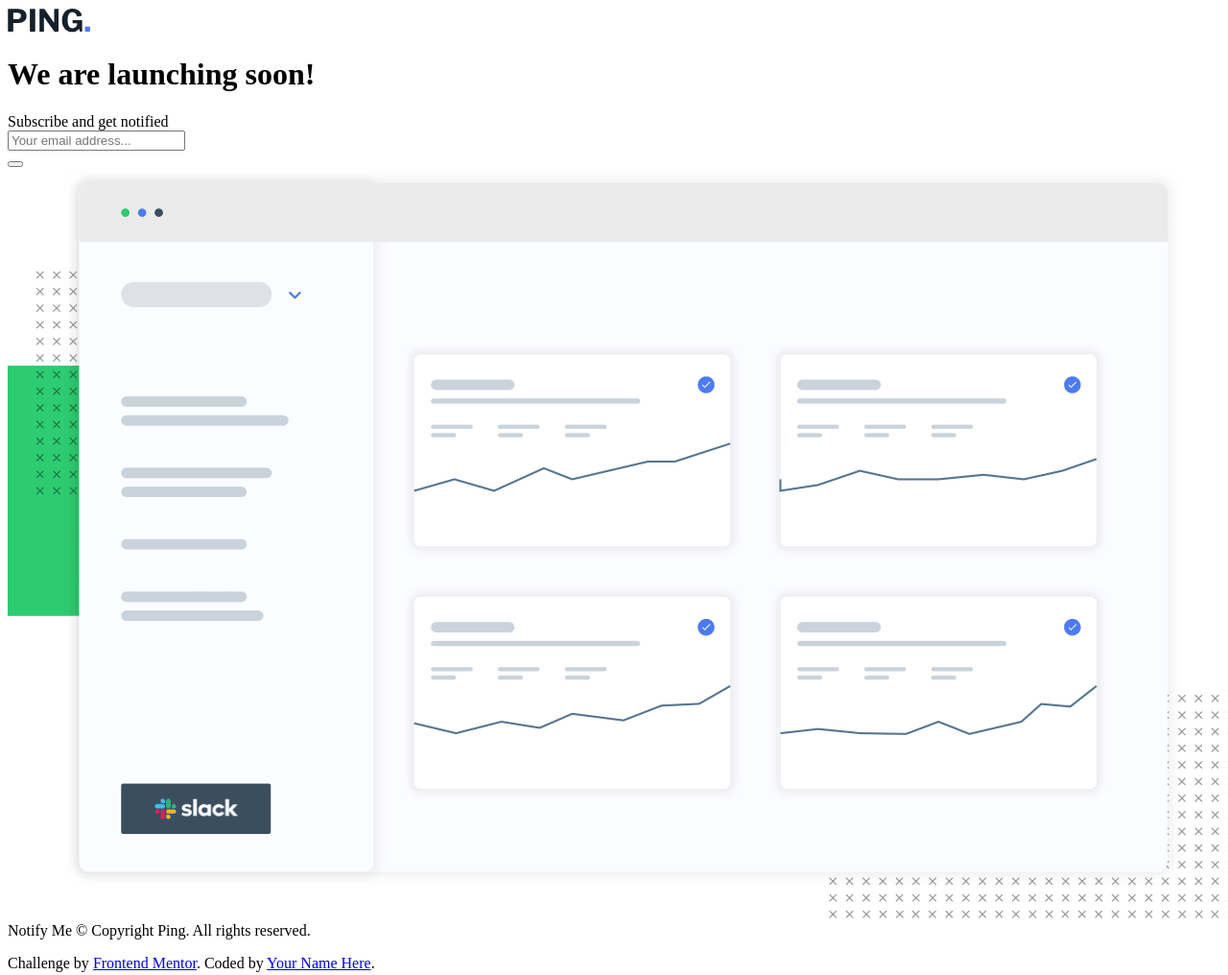
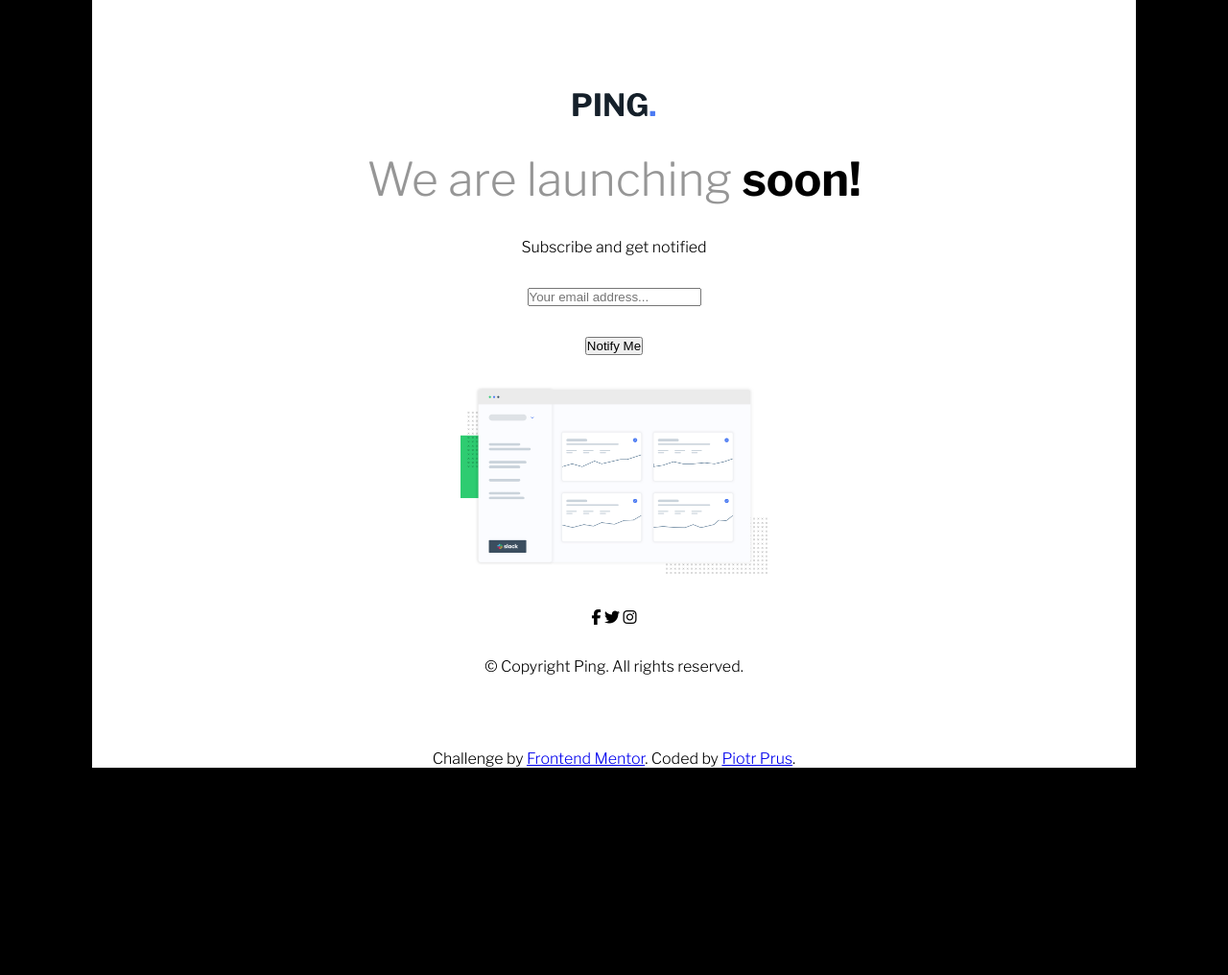
Before and after one commit to Piotrek1994/Ping-single-column-coming-soon-page, a plain HTML site: page index.html in a window 1280 px wide. Shown: the whole page at 96% size. After the commit the page ends 800 px from the top, so only its background shows below. Drawn offline with nearby package versions, Linux system fonts and the light colour scheme.

Commit message:
Styling h1

```diff
--- a/index.html
+++ b/index.html
@@ -5,34 +5,42 @@
   <meta charset="UTF-8">
   <meta name="viewport" content="width=device-width, initial-scale=1.0">
   <script src="https://kit.fontawesome.com/010679bc69.js" crossorigin="anonymous"></script>
+  <link rel="preconnect" href="https://fonts.googleapis.com">
+  <link rel="preconnect" href="https://fonts.gstatic.com" crossorigin>
+  <link href="https://fonts.googleapis.com/css2?family=Libre+Franklin:wght@300;600;700&display=swap" rel="stylesheet">
   <link rel="icon" type="image/png" sizes="32x32" href="./images/favicon-32x32.png">
   <link rel="stylesheet" href="main.css">
   <title>Ping coming soon page</title>
 </head>
+
 <body>
 
-  <header>
+
+
+
+
+  <main class="main">
     <div class="logo">
       <img src="images/logo.svg" alt="">
     </div>
-    <h1> We are launching soon!</h1>
+    <h1>We are launching <span class="soon">soon!</span></h1>
     <div class="sub-text">Subscribe and get notified</div>
-
-  </header>
-
-  <main>
-
 
 
     <form action="">
       <input class="email-input" type="email" placeholder="Your email address...">
     </form>
-    <button class="notify"></button>
+    <button class="notify">Notify Me</button>
     <div class="dash-board_img">
-      <img src="images/illustration-dashboard.png" alt="">
+      <img src="images/illustration-dashboard.png" alt="dashboard illustration">
     </div>
     <div class="bottom-icons">
-
+      <i class="fa-brands fa-facebook-f"></i>
+      <i class="fa-brands fa-twitter"></i>
+      <i class="fa-brands fa-instagram"></i>
+    </div>
+    <div class="bottom-text">
+      <p>&copy; Copyright Ping. All rights reserved.</p>
     </div>
 
   </main>
@@ -44,9 +52,7 @@
 
 
 
-  Notify Me
 
-  &copy; Copyright Ping. All rights reserved.
 
 
 
@@ -56,7 +62,7 @@
   <footer>
     <p class="attribution">
       Challenge by <a href="https://www.frontendmentor.io?ref=challenge" target="_blank">Frontend Mentor</a>.
-      Coded by <a href="#">Your Name Here</a>.
+      Coded by <a href="#">Piotr Prus</a>.
     </p>
   </footer>
 </body>
--- a/main.css
+++ b/main.css
@@ -0,0 +1,49 @@
+* {
+	box-sizing: border-box;
+	margin: 0;
+	padding: 0;
+}
+
+
+body {
+    background-color: black;
+    height: 100vh;
+    font-family: 'Libre Franklin', sans-serif;
+}
+
+.main {
+    position: absolute;
+    display: flex;
+    flex-direction: column;
+    justify-content: space-between;
+    align-items: center;
+    height: 100%;
+    width: 85%;
+    padding: 6rem;
+    top: 50%;
+    left: 50%;
+    transform: translate(-50%, -50%);
+    background-color: white;
+}
+
+.dash-board_img img {
+    width: 20rem;
+}
+
+h1 {
+    font-weight: 200;
+    color: hsl(0, 0%, 59%);
+    font-size: 3rem;
+}
+
+.soon {
+    font-weight: 700;
+    color: black;
+}
+
+footer {
+    position: absolute;
+    left: 50%;
+    bottom: 0;
+    transform: translate(-50%, 0);
+}
```
